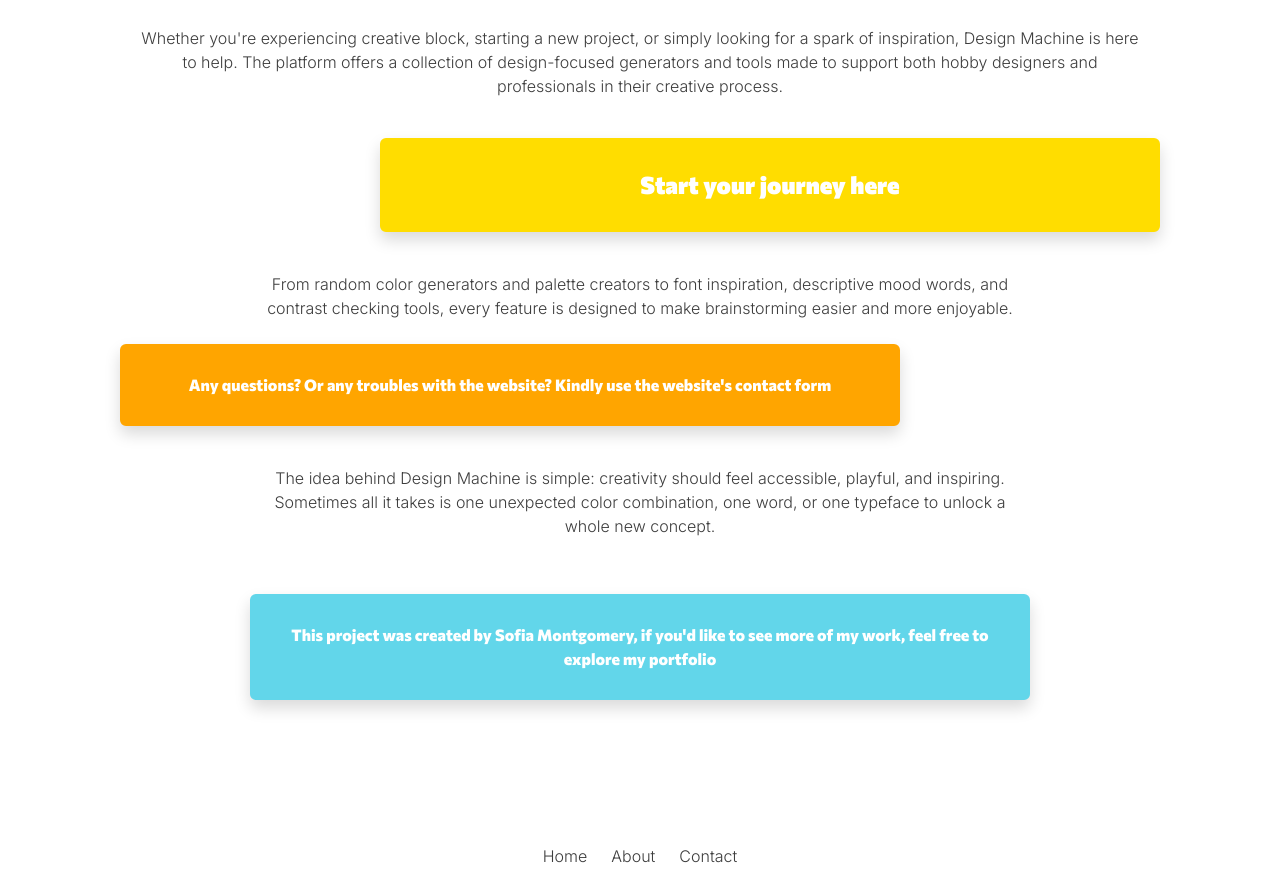
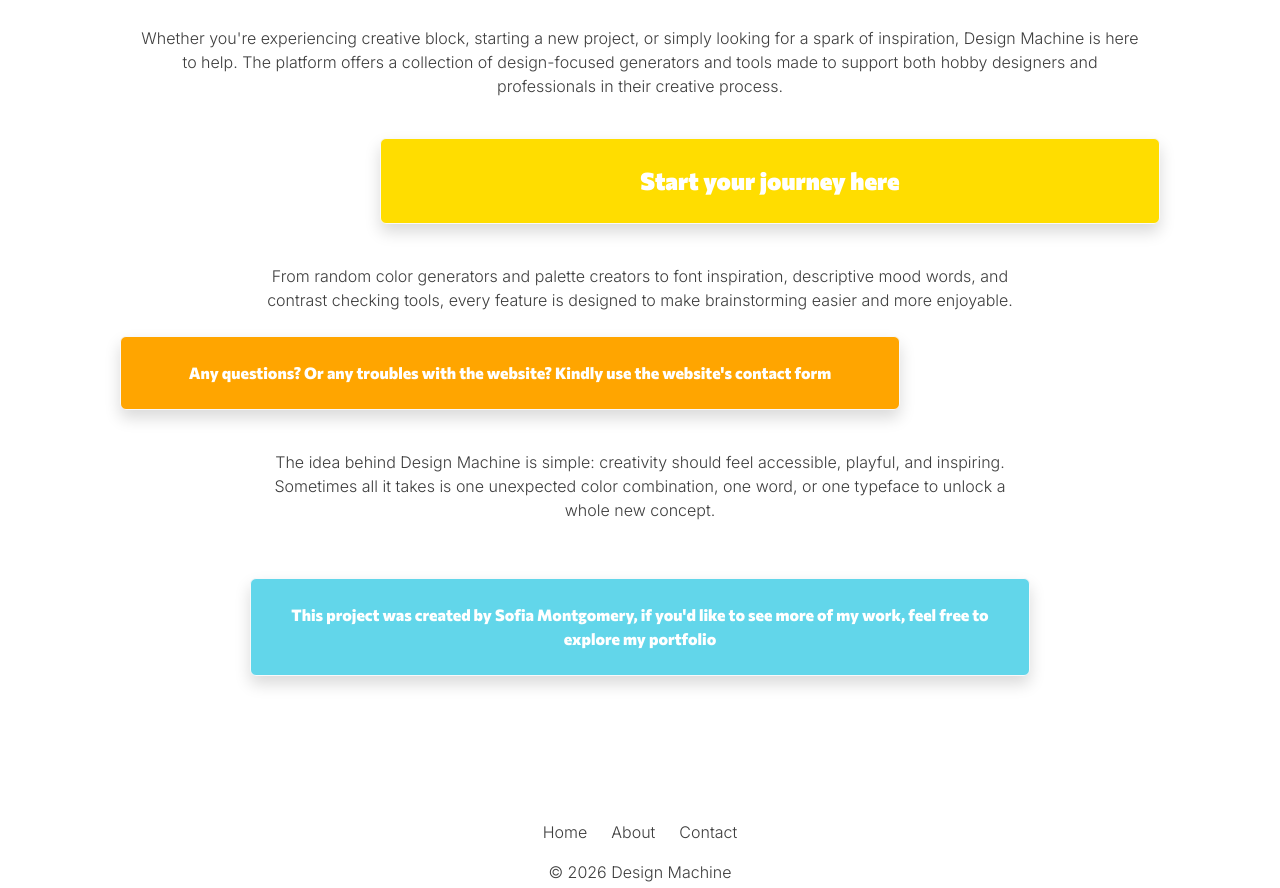
Before and after one commit to fiamont/colormachine, a React (Vite) app: page /about in a window 1280 px wide. Shown: the part 321-1209 px from the top of the page. Built offline with nearby package versions, Linux system fonts and the light colour scheme.

Commit message:
Remove borders on buttons

```diff
--- a/src/components/about/AboutComponents.css
+++ b/src/components/about/AboutComponents.css
@@ -17,16 +17,13 @@
 }
 
 .to-portfolio-container {
-  border: 5px var(--turquoise) solid;
   background-color: var(--turquoise);
 }
 
 .to-contact-container {
-  border: 5px var(--orange) solid;
   background-color: var(--orange);
 }
 
 .start-teaser-container {
-  border: 5px var(--yellow) solid;
   background-color: var(--yellow);
 }
```
